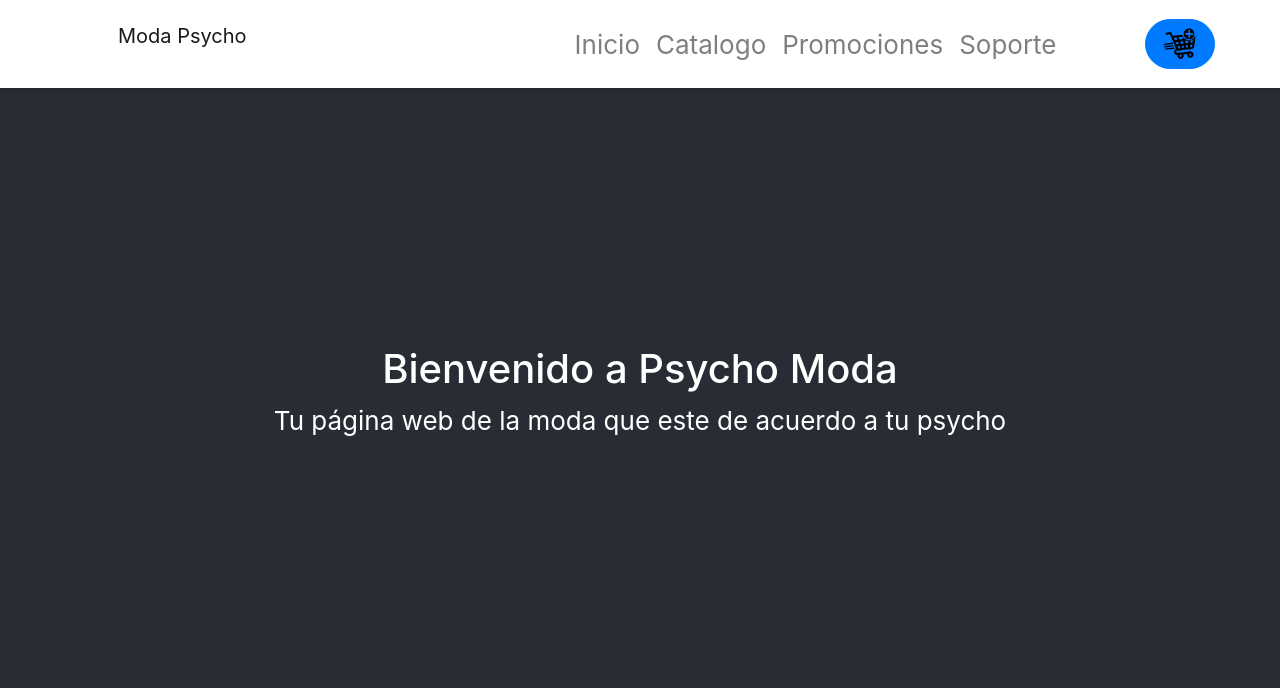
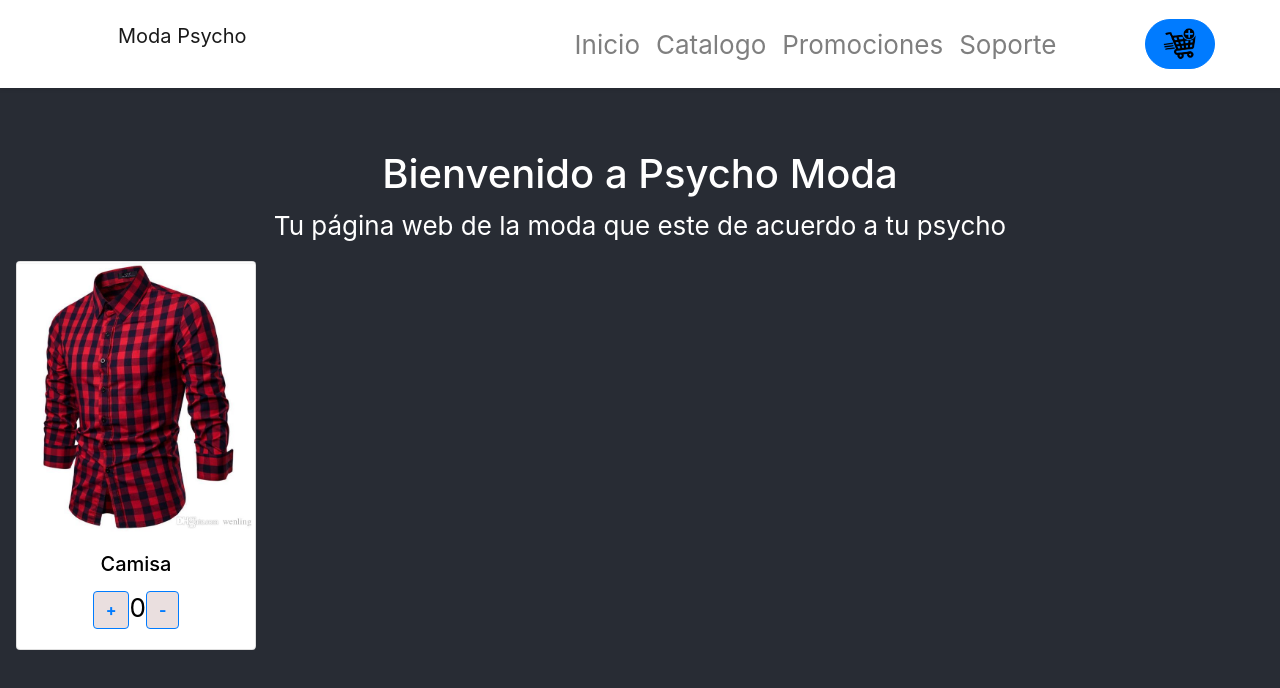
Before and after one commit to gabrielgalindor/RopaEcommerce, a React (Create React App) app: page / in a window 1280 px wide. Shown: the top 688 px of the page. Built offline with nearby package versions, Linux system fonts and the light colour scheme.

Commit message:
PsychoModa-Galindo

```diff
--- a/src/App.js
+++ b/src/App.js
@@ -5,6 +5,9 @@
 import './components/CartWidget/CartWidget.css'
 import {CartWidget} from './components/CartWidget/CartWidget.js'
 import {ItemListContainer} from './components/ItemListContainer/ItemListContainer.js'
+import './components/ItemCount/ItemCount.css'
+import {ItemCount} from './components/ItemCount/ItemCount.js'
+
 function App() {
   return (
     <div className="App">
@@ -13,6 +16,11 @@
           <CartWidget/>
         </NavBar>
         <ItemListContainer greetings="Bienvenido a Psycho Moda"/>
+        <div className="container-fluid">
+          <div className="row">
+              <ItemCount/>
+          </div>
+        </div>
       </header>
     </div>
   );
--- /dev/null
+++ b/src/components/ItemCount/ItemCount.css
@@ -0,0 +1,15 @@
+.card{
+    width: 15rem;
+    color: #000;
+    margin-left: 1rem;
+}
+
+.card .btn-primary{
+    background-color: #eadfdf;
+    color: #007bff;
+    font-weight: bold;
+}
+
+.inline-card p{
+    display: inline;
+}
--- /dev/null
+++ b/src/components/ItemCount/ItemCount.js
@@ -0,0 +1,31 @@
+import { useState } from 'react';
+import item from './camisa-ejemplo.jpg'
+
+export const ItemCount = () =>{
+
+    const [itemNumber, setItemNumber] = useState(0);
+
+    const OnAdd = () =>{
+        setItemNumber(itemNumber+1);
+    }
+
+    const OnSub = () =>{
+        if(itemNumber>0){
+            setItemNumber(itemNumber-1);
+        }
+    }
+
+    return(
+        <div class="card">
+        <img class="card-img-top" src={item} alt="Card image cap" />
+        <div class="card-body">
+            <h5 class="card-title">Camisa</h5>
+            <div class="inline-card">
+                <button onClick={OnAdd} type="button" class="btn btn-primary">+</button>
+                <p>{itemNumber}</p>
+                <button onClick={OnSub} type="button" class="btn btn-primary">-</button>
+            </div>
+        </div>
+        </div>
+    )
+}
```
Also changed, not shown: src/components/ItemCount/camisa-ejemplo.jpg (added).
